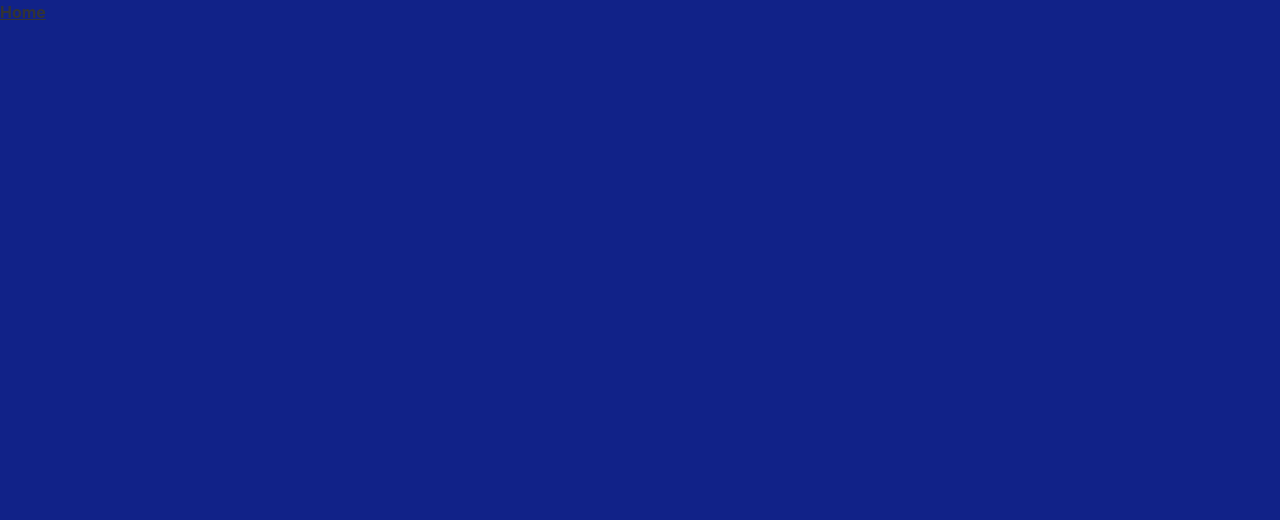
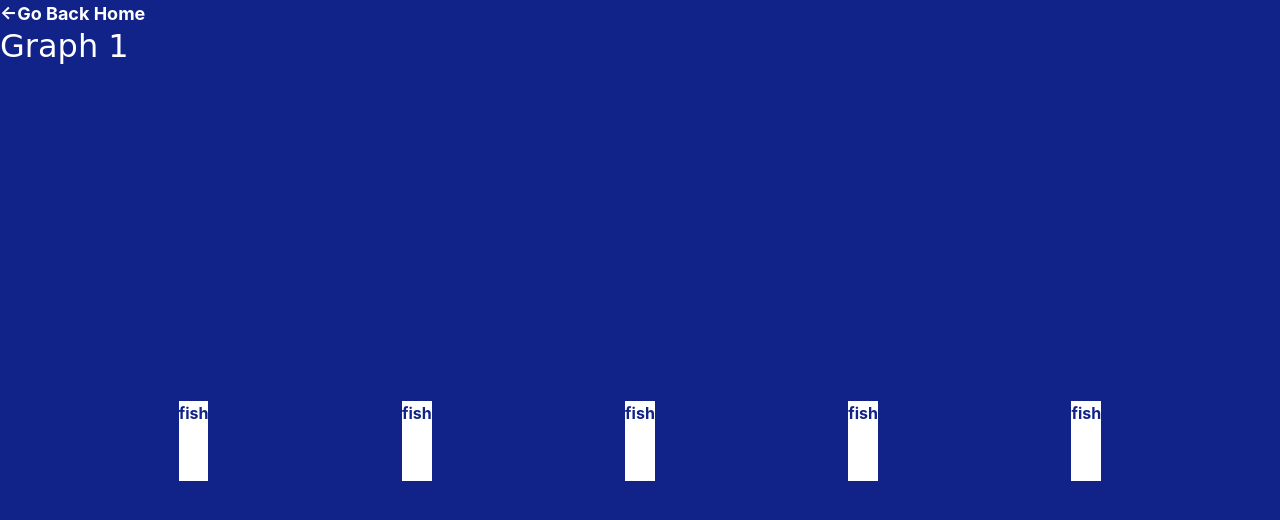
Before and after one commit to Teejay128/graph-maker, a plain HTML site: page graph.html in a window 1280 px wide. Drawn offline with Linux system fonts and the light colour scheme; a web font is replaced by a local one.

Commit message:
done with html and css, wheeew

```diff
--- a/graph.html
+++ b/graph.html
@@ -9,6 +9,18 @@
     <link rel="stylesheet" href="style.css">
 </head>
 <body>
-    <a href="index.html">Home</a>
+    <a href="index.html" id="back"><span>&LeftArrow;</span>Go Back Home</a>
+    <h2>Graph 1</h2>
+
+
+    <div class="container graph">
+        <p class="graph-item">fish</p>
+        <p class="graph-item">fish</p>
+        <p class="graph-item">fish</p>
+        <p class="graph-item">fish</p>
+        <p class="graph-item">fish</p>
+
+    </div>
+
 </body>
 </html>
--- a/style.css
+++ b/style.css
@@ -74,7 +74,24 @@ td{
 div.graph{
     display: flex;
     flex-direction: row;
+    height: 10rem;
     justify-content: space-around;
-    border-left: 5px solid #fff;
-    border-bottom: 5px solid #fff;
+    margin-top: 1rem;
 }
+
+.graph-item{
+    position: relative;
+    margin-top: 20rem;
+    background-color: var(--text-color);
+    color: var(--pry-color);
+    height: 5rem;
+}
+
+
+#back{
+    font-size: large;
+    color: var(--text-color);
+    text-decoration: none;
+    text-align: center;
+    font-size: large;
+}
```
Also changed, not shown: index.html (+8 -9 lines).
